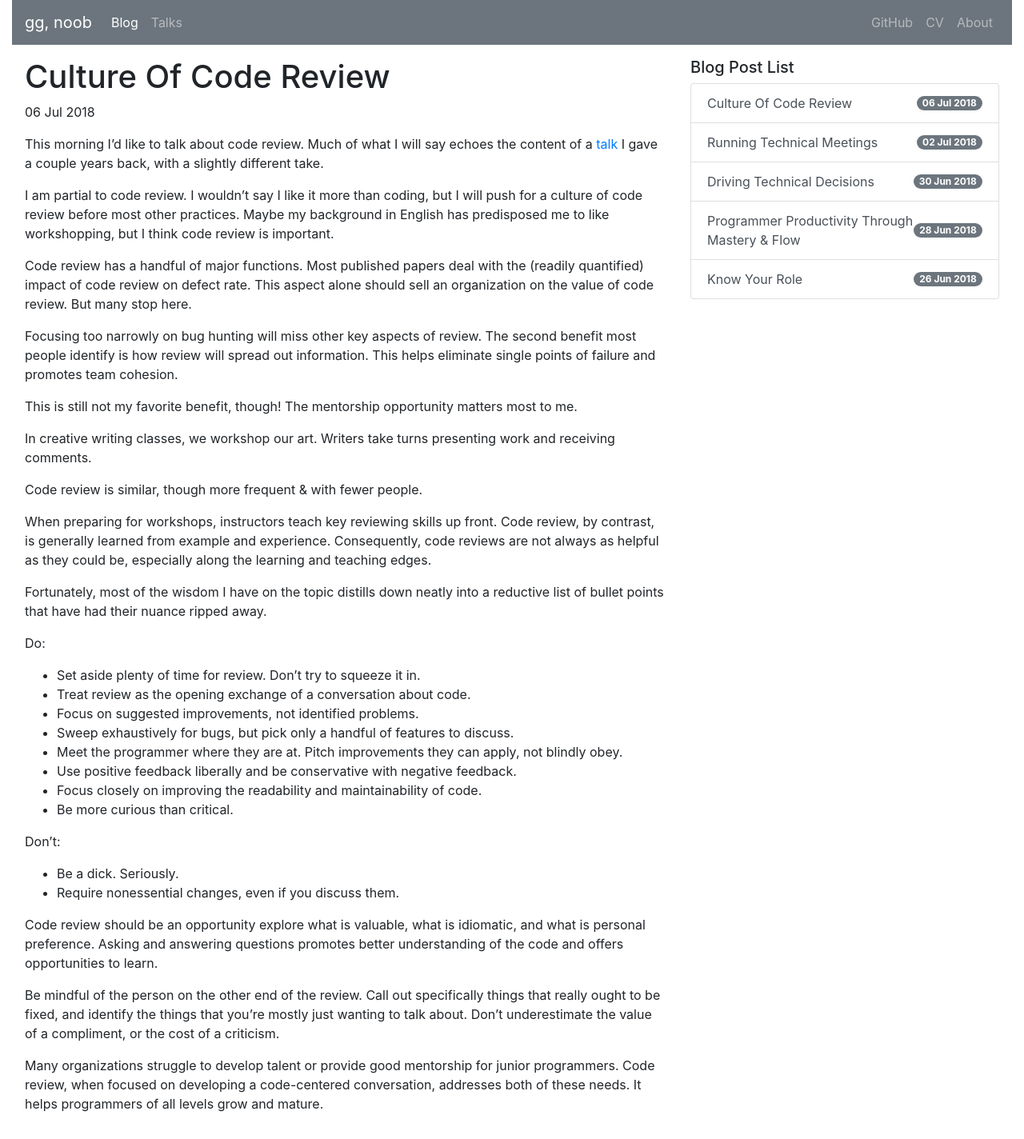
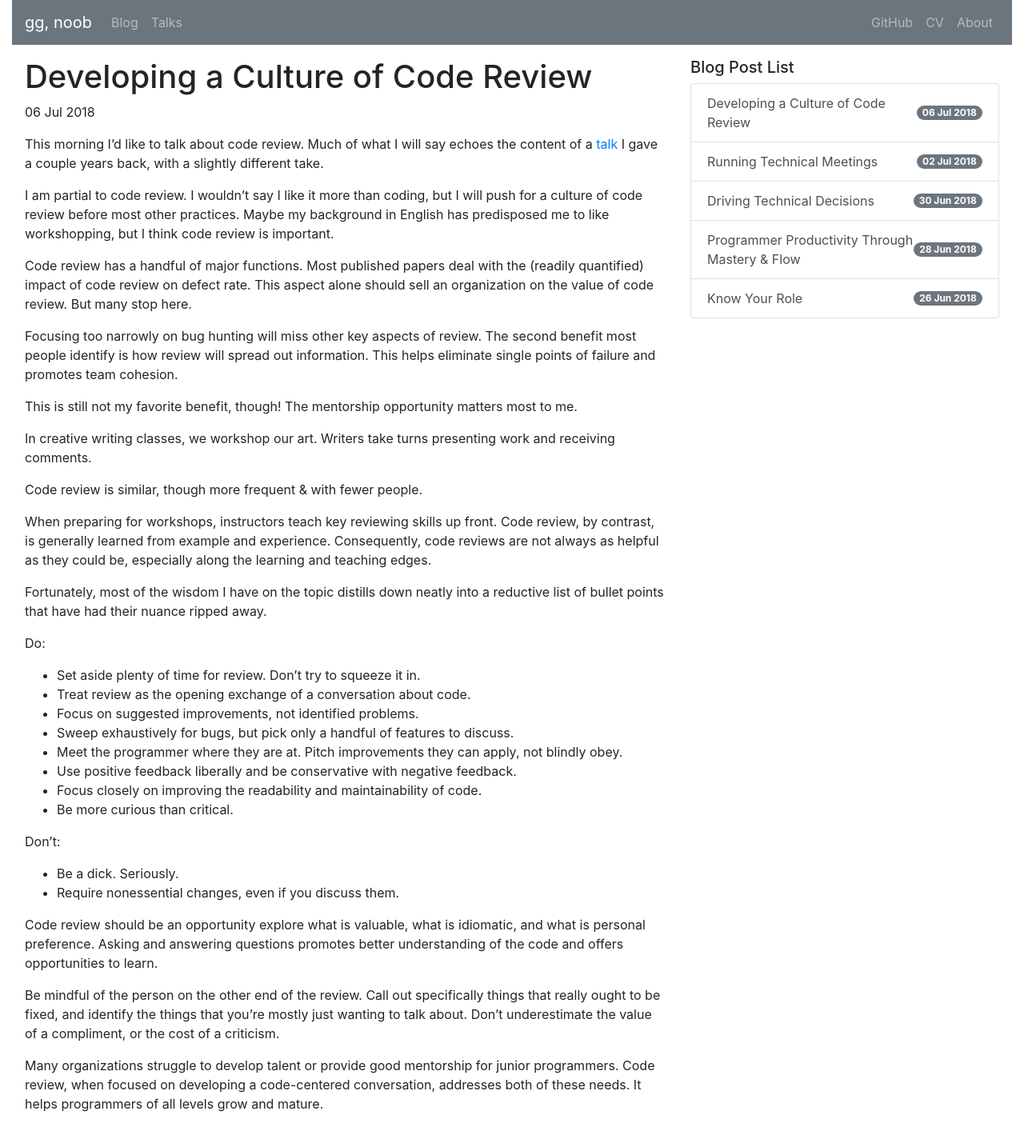
Before and after one commit to ggerrietts/ggerrietts.github.io, a Jekyll site: the page built from _posts/2018-07-06-culture-of-code-review.md, in a window 1280 px wide. Shown: the whole page at 80% size. Built offline with Jekyll 4.4.1, drawn with Linux system fonts in a browser that asks for light colours; our own code applies the rules of GitHub Pages for plain Markdown files; comment, search, counter and statistics services are not loaded; some of the changed lines change nothing that is shown.

Commit message:
add front matter to code review post. correct link detection

```diff
--- a/_includes/head.html
+++ b/_includes/head.html
@@ -8,11 +8,11 @@
         $('li.active').removeClass('active');
         $('a.list-group-item-secondary').removeClass('list-group-item-secondary');
         let nv = $('a.nav-link[href="' + location.pathname + '"]');
-        if (nv) {
+        if (nv.length) {
             nv.closest('li').addClass('active');
         }
         let pl = $('a.post-link[href="' + location.pathname + '"]');
-        if (pl) {
+        if (pl.length) {
             pl.addClass('list-group-item-secondary');
             $('li.blog-link').addClass('active');
         }
--- a/_posts/2018-07-06-culture-of-code-review.md
+++ b/_posts/2018-07-06-culture-of-code-review.md
@@ -1,3 +1,9 @@
+---
+layout: post
+title: Developing a Culture of Code Review
+date: 2018-07-06
+comments: true
+---
 This morning I'd like to talk about code review. Much of what I will say echoes the content of a
 [talk](https://ggerrietts.github.io/talks) I gave a couple years back, with a slightly different take.
 
```
